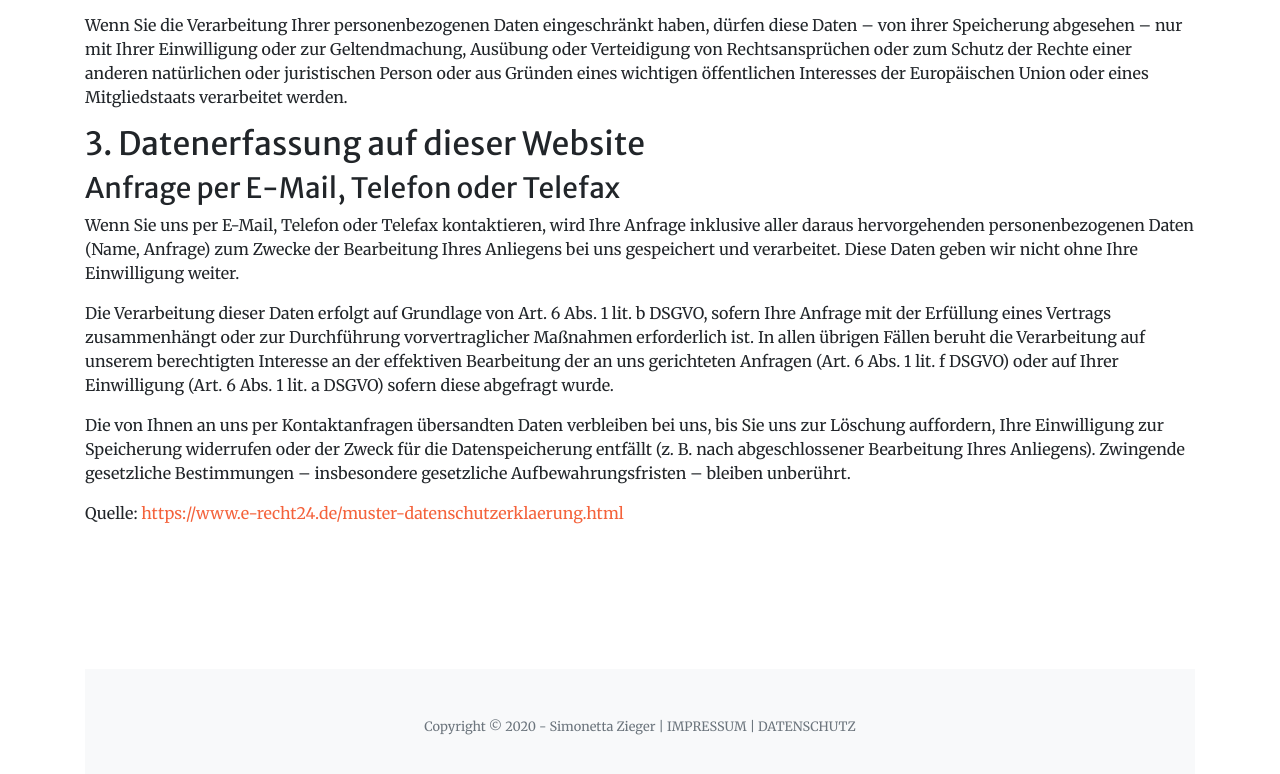
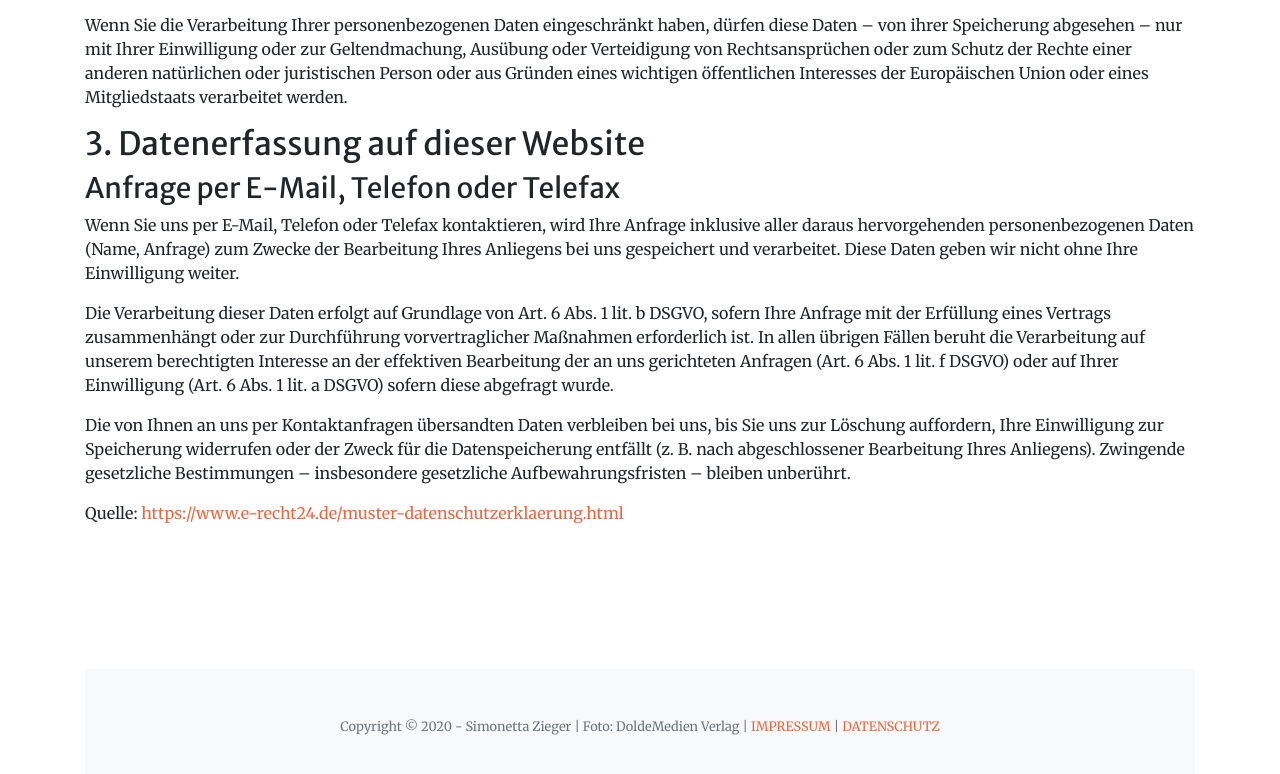
Before and after one commit to simonettazieger/simonettazieger.github.io, a website with bundled scripts: page datenschutz.html in a window 1280 px wide. Shown: the part 3388-4162 px from the top of the page. Built offline with nearby package versions, Linux system fonts and the light colour scheme.

Commit message:
fixed links

```diff
--- a/datenschutz.html
+++ b/datenschutz.html
@@ -30,7 +30,7 @@
   <!-- Navigation -->
   <nav class="navbar navbar-expand-lg navbar-light fixed-top py-3" id="mainNav">
     <div class="container">
-      <a class="navbar-brand js-scroll-trigger" href="#page-top">Simonetta Zieger</a>
+      <a class="navbar-brand js-scroll-trigger" href="index.html">Simonetta Zieger</a>
       <button class="navbar-toggler navbar-toggler-right" type="button" data-toggle="collapse" data-target="#navbarResponsive" aria-controls="navbarResponsive" aria-expanded="false" aria-label="Toggle navigation">
         <span class="navbar-toggler-icon"></span>
       </button>
@@ -102,7 +102,7 @@ E-Mail: hallo@simonettazieger.de</p>
   <!-- Footer -->
   <footer class="bg-light py-5">
     <div class="container">
-      <div class="small text-center text-muted">Copyright &copy; 2020 - Simonetta Zieger  |   IMPRESSUM |  DATENSCHUTZ <br> </div>
+        <div class="small text-center text-muted">Copyright &copy; 2020 - Simonetta Zieger   |   Foto: DoldeMedien Verlag   |   <a href= "impressum.html">IMPRESSUM</a> | <a href="./datenschutz.html">DATENSCHUTZ</a><br /> <br /> </div>
     </div>
   </footer>
 
```
Also changed, not shown: impressum.html (+2 -2 lines).
